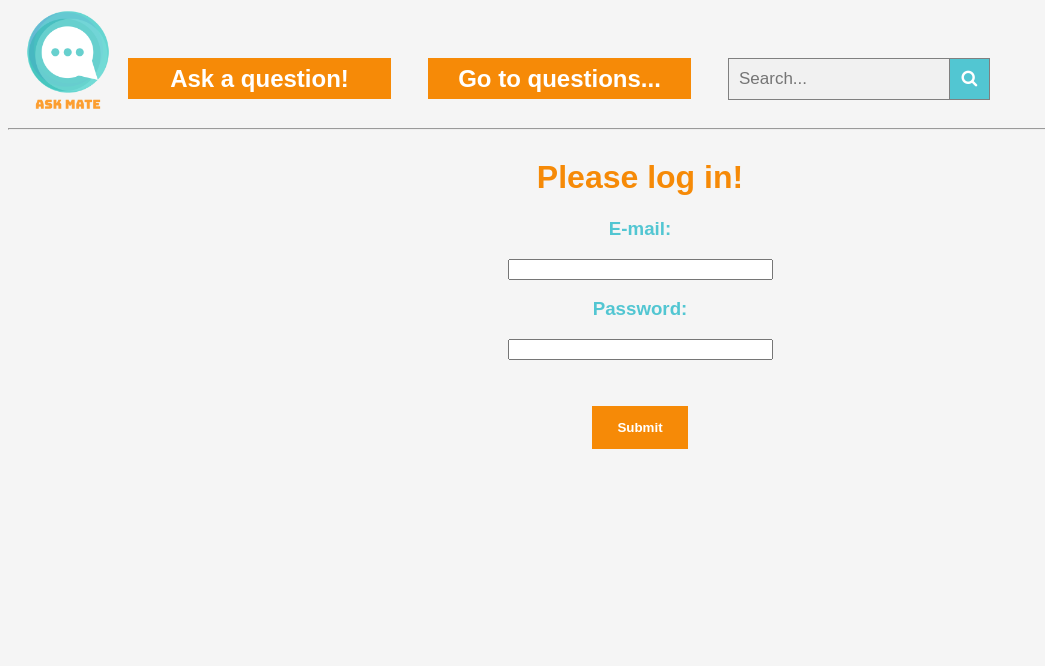
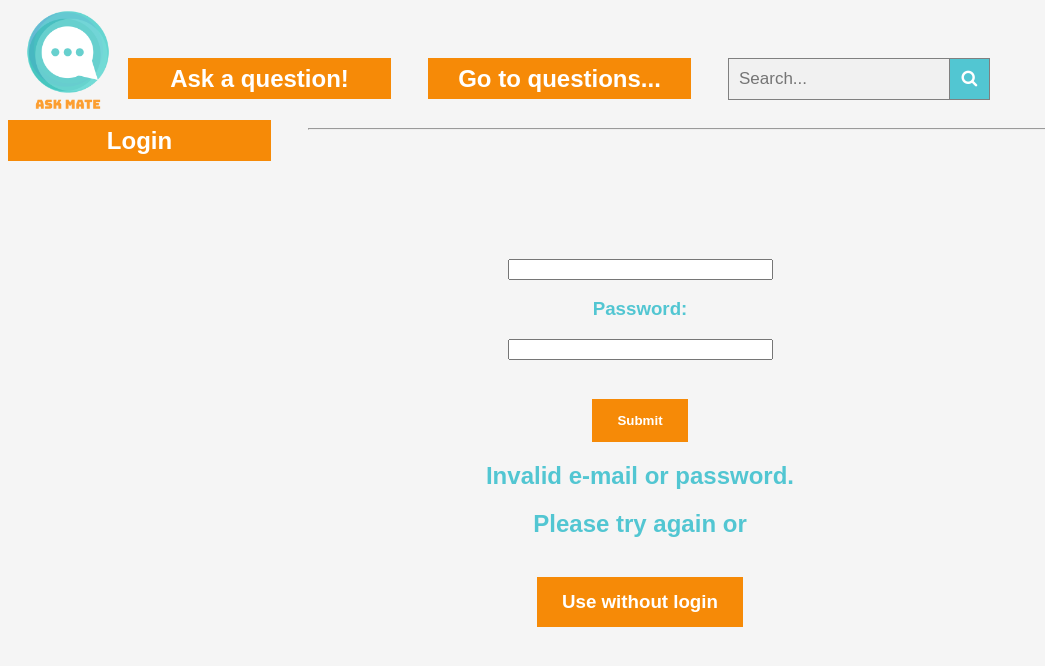
Before and after one commit to CodecoolGlobal/ask-mate-3-python-Gezow, a Flask app: page /login in a window 1280 px wide. Shown: the top 666 px of the page, without its empty margins (0-1045 px from the left). Run offline with Flask 2, Linux system fonts and the light colour scheme; some libraries are stand-ins or nearby versions.

Commit message:
3.2 add buttons to login html

```diff
--- a/static/css/style.css
+++ b/static/css/style.css
@@ -131,7 +131,7 @@ h2, h3, h4 {
 
 .post-button {
     border: none;
-    margin-top: 30px;
+    margin-top: 20px;
     margin-left: 0;
     background-color: #F68A07FF;
     color: white;
--- a/templates/list.html
+++ b/templates/list.html
@@ -23,6 +23,14 @@
                       <div id="search-button"><button type="submit" id="search_button"><i class="fa fa-search"></i></button></div>
                   </form>
               </div>
+              <div id="hd-last">
+                      {% if username %}
+                          <h3 class="login-name">{{ username }}</h3>
+                          <div id="hd-middle-r"><h2 class="button"><a class="button" href="/logout">Log out</a></h2></div>
+                      {% else %}
+                          <div id="hd-middle-r"><h2 class="button"><a class="button" href="/login">Login</a></h2></div>
+                      {% endif %}
+                  </div>
           </div><hr>
       </div>
       <div class="page-content">
--- a/templates/login.html
+++ b/templates/login.html
@@ -9,9 +9,10 @@
             <input id="email-input" name="username" minlength="6" size="30"{% block bodytitle %}{% endblock bodytitle %}>
         <p><label for="password-input"><h3>Password:</h3></label></p>
             <input id="password-input" name="password" minlength="3" size="30">
-        <p><button class="post-button" type="submit">{% block button %}<strong>Submit</strong>{% endblock button %}</button></p>
-        {%  if invalid_password %}
-            <h2>Invalid e-mail or password. Try again!</h2>
+        <p><h3><button class="post-button" type="submit">{% block button %}<strong>Submit</strong>{% endblock button %}</button></h3></p>
+        {%  if not verified %}
+            <h2>Invalid e-mail or password.</h2><h2> Please try again or </h2>
+            <h3><a class="post-button" href="/">Use without login</a></h3>
         {% endif %}
     </form>
 </div>
```
